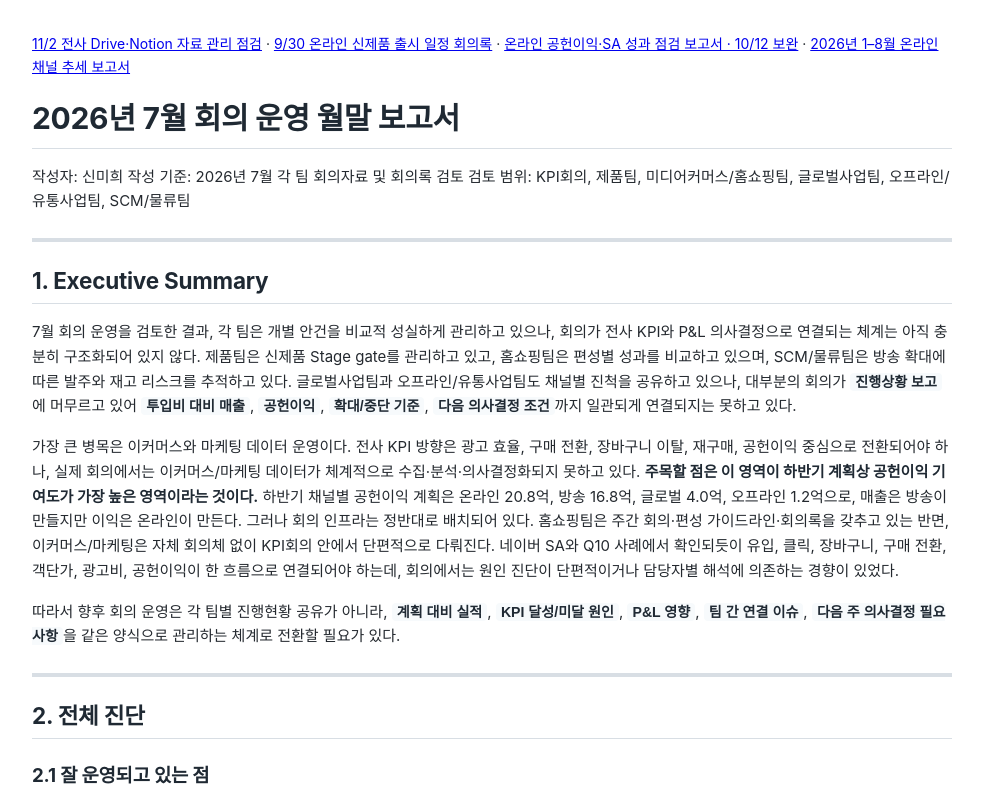
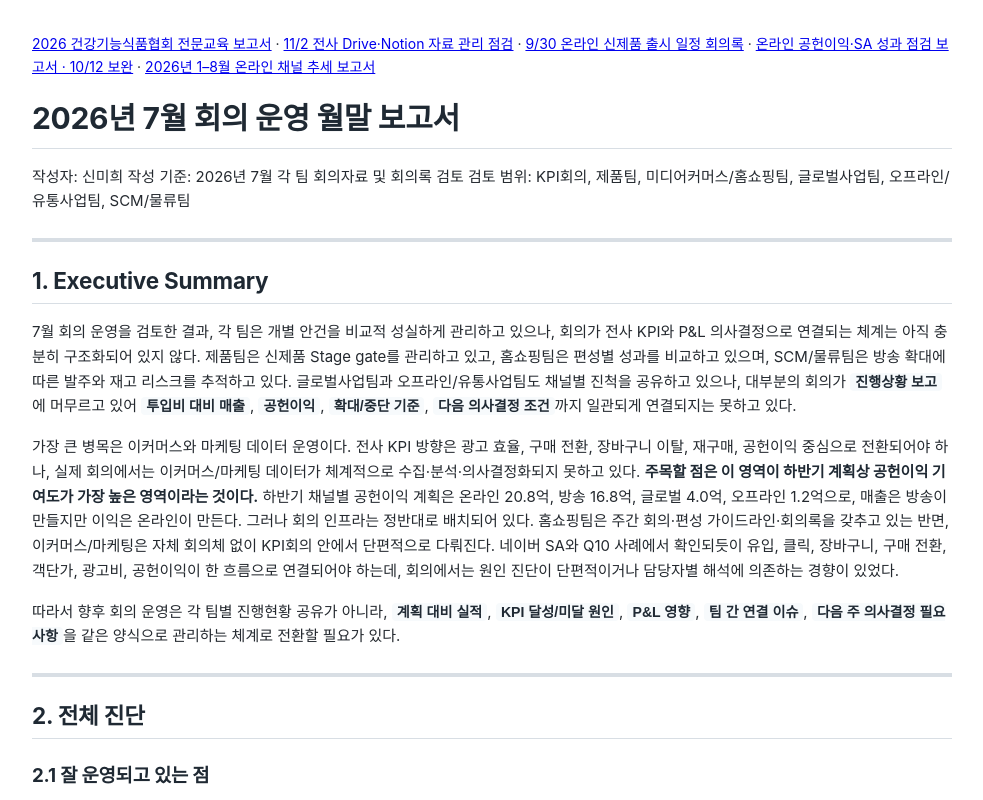
Before and after one commit to miheeshin110-a11y/meeting-report-2026-07, a plain HTML site: page index.html in a window 1280 px wide. Shown: the top 800 px of the page, without its empty margins (148-1131 px from the left). Drawn offline with Linux system fonts and the light colour scheme.

Commit message:
Link KHFF training report from report index [skip-slack]

```diff
--- a/index.html
+++ b/index.html
@@ -186,7 +186,7 @@
 </head>
 <body>
   <main>
-<nav aria-label="추가 보고서 및 회의록" style="margin:0 0 20px;font-size:14px;text-align:left"><a href="drive-notion-261102-audit.html">11/2 전사 Drive·Notion 자료 관리 점검</a> · <a href="new-product-260930-minutes.html">9/30 온라인 신제품 출시 일정 회의록</a> · <a href="online-2026-01-08-profit-sa-review.html">온라인 공헌이익·SA 성과 점검 보고서 · 10/12 보완</a> · <a href="online-2026-01-08-trend.html">2026년 1–8월 온라인 채널 추세 보고서</a></nav>
+<nav aria-label="추가 보고서 및 회의록" style="margin:0 0 20px;font-size:14px;text-align:left"><a href="khff-2026-training-calendar.html">2026 건강기능식품협회 전문교육 보고서</a> · <a href="drive-notion-261102-audit.html">11/2 전사 Drive·Notion 자료 관리 점검</a> · <a href="new-product-260930-minutes.html">9/30 온라인 신제품 출시 일정 회의록</a> · <a href="online-2026-01-08-profit-sa-review.html">온라인 공헌이익·SA 성과 점검 보고서 · 10/12 보완</a> · <a href="online-2026-01-08-trend.html">2026년 1–8월 온라인 채널 추세 보고서</a></nav>
 
 <h1>2026년 7월 회의 운영 월말 보고서</h1>
 <p>작성자: 신미희 작성 기준: 2026년 7월 각 팀 회의자료 및 회의록 검토 검토 범위: KPI회의, 제품팀, 미디어커머스/홈쇼핑팀, 글로벌사업팀, 오프라인/유통사업팀, SCM/물류팀</p>
```
